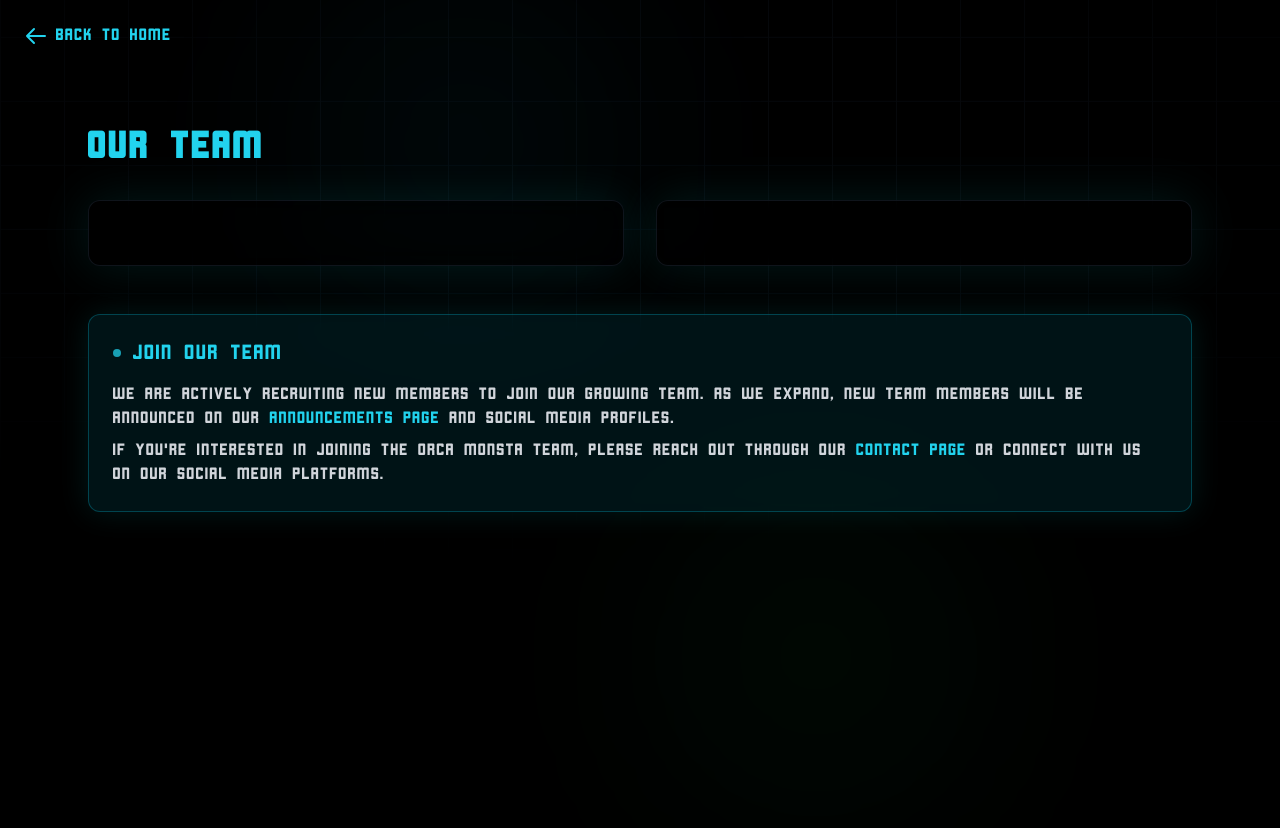
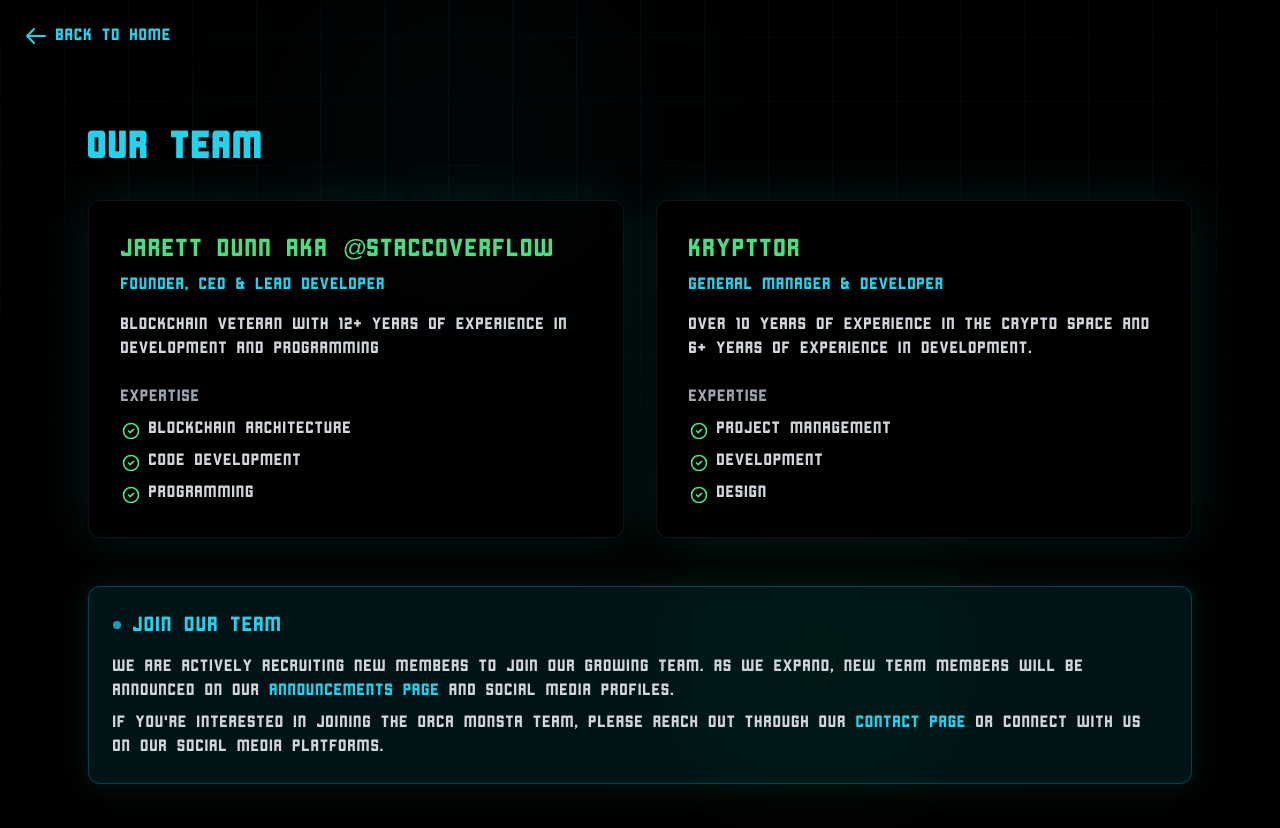
Before and after one commit to OrcaMonsta/orcamonsta1, a Next.js app: page /team in a window 1280 px wide. Shown: the top 828 px of the page. Before the commit the page ends 800 px from the top, so only its background shows below. Built offline with nearby package versions, Linux system fonts and the light colour scheme.

Commit message:
fix containers

```diff
--- a/app/team/page.tsx
+++ b/app/team/page.tsx
@@ -68,7 +68,37 @@ export default function Team() {
           {teamMembers.map((member, index) => (
             <div key={index} className="backdrop-blur-md bg-black/30 rounded-xl p-8 border border-gray-800/50
               shadow-[0_0_50px_rgba(0,255,255,0.1)] hover:shadow-[0_0_80px_rgba(0,255,255,0.2)]">
-              {/* Member card components */}
+              {/* Member Name */}
+              <h2 className={`${cornerstone.className} text-2xl text-green-400 mb-2`}>
+                {member.name}
+              </h2>
+
+              {/* Role */}
+              <h3 className={`${cornerstone.className} text-cyan-400 mb-4`}>
+                {member.role}
+              </h3>
+
+              {/* Description */}
+              <p className={`${cornerstone.className} text-gray-300 mb-6`}>
+                {member.description}
+              </p>
+
+              {/* Expertise */}
+              <div>
+                <h4 className={`${cornerstone.className} text-gray-400 mb-2`}>EXPERTISE</h4>
+                <ul className="space-y-2">
+                  {member.expertise.map((skill, i) => (
+                    <li key={i} className="flex items-start gap-2">
+                      <svg className="w-5 h-5 text-green-400 mt-1 flex-shrink-0"
+                        fill="none" stroke="currentColor" viewBox="0 0 24 24">
+                        <path strokeLinecap="round" strokeLinejoin="round" strokeWidth={2}
+                          d="M9 12l2 2 4-4m6 2a9 9 0 11-18 0 9 9 0 0118 0z" />
+                      </svg>
+                      <span className={`${cornerstone.className} text-gray-300`}>{skill}</span>
+                    </li>
+                  ))}
+                </ul>
+              </div>
             </div>
           ))}
         </div>
```
